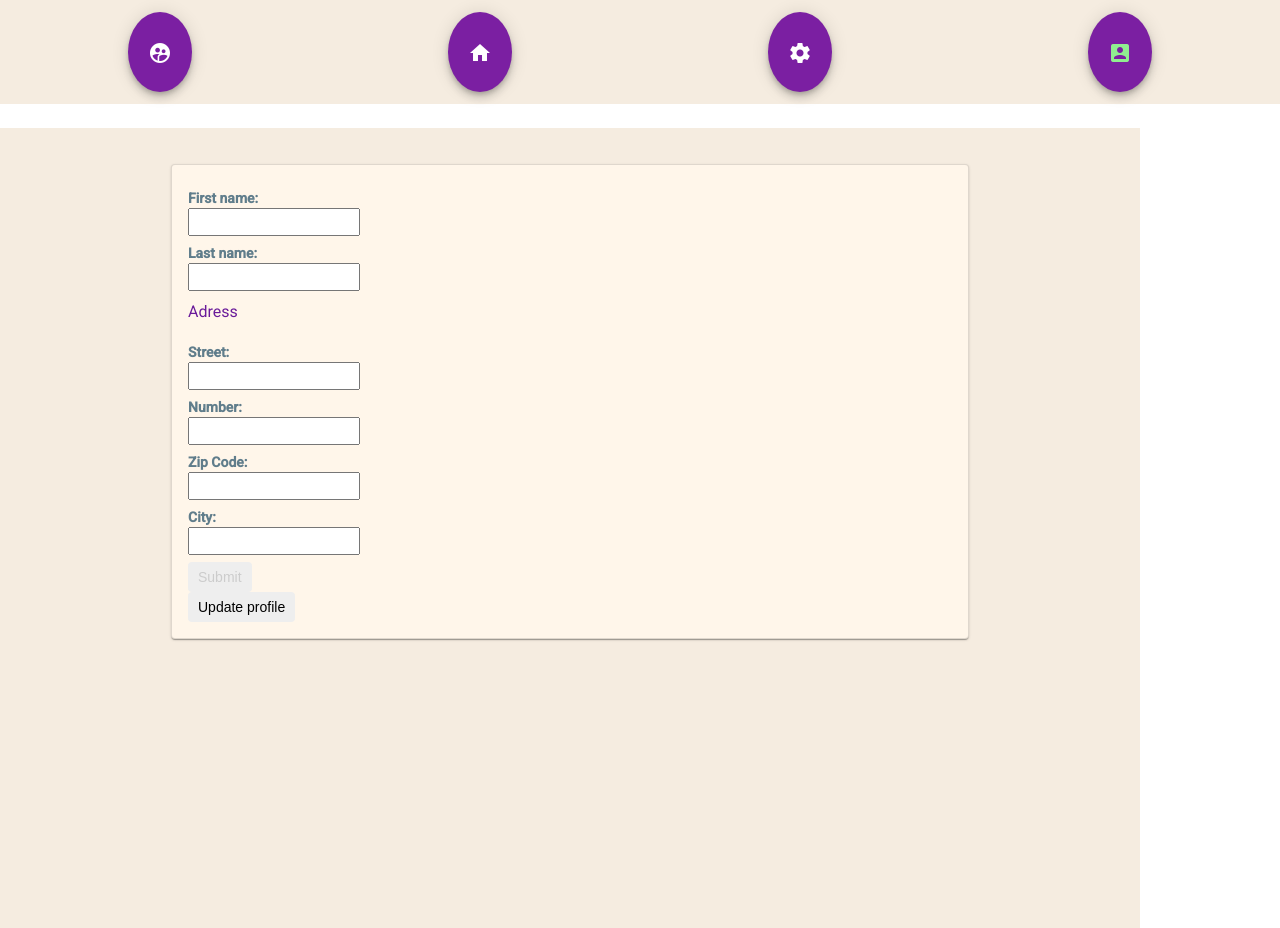
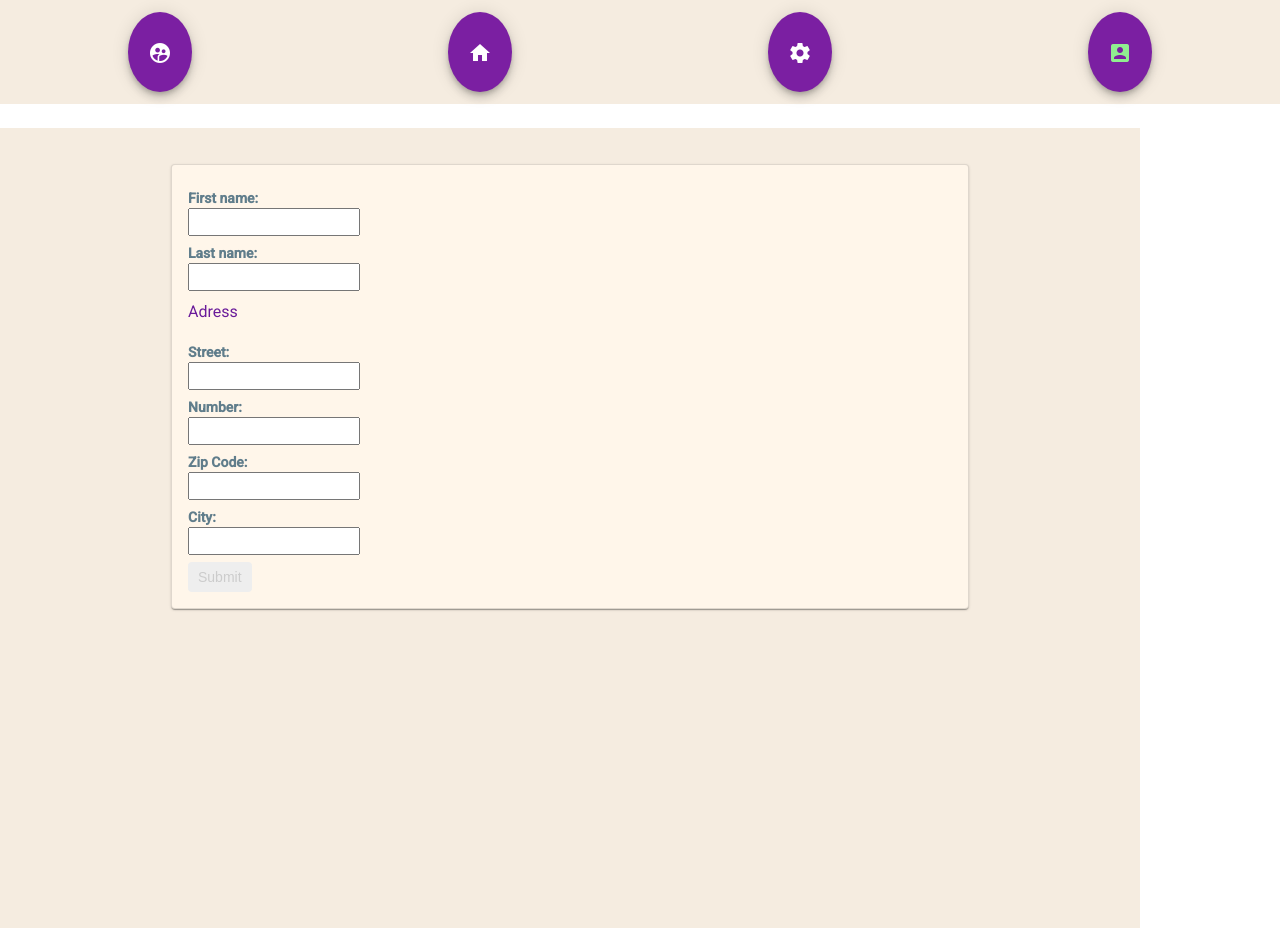
Before and after one commit to Florianbracke/kingsize, an Angular app in the folder frontend/: page /Profile in a window 1280 px wide. Built offline with nearby package versions, Linux system fonts and the light colour scheme.

Commit message:
Delete update profile function

```diff
--- a/frontend/src/app/profile/profile.component.html
+++ b/frontend/src/app/profile/profile.component.html
@@ -41,8 +41,6 @@
                 <button type="submit" [disabled]="!profileForm.valid">Submit</button>
             </form>
 
-            <p><button (click)="updateProfile()">Update profile</button></p>
-
         </mat-card-content>
     </mat-card>
 </div>
--- a/frontend/src/app/profile/profile.component.ts
+++ b/frontend/src/app/profile/profile.component.ts
@@ -30,12 +30,5 @@ export class ProfileComponent implements OnInit {
     console.warn(this.profileForm.value);
   }
 
-  updateProfile() {
-    this.profileForm.patchValue({
-      firstName : 'Nancy',
-      adress : {
-        street : 'Dorpstraat',
-      },
-    });
-  }
+
 }
```
